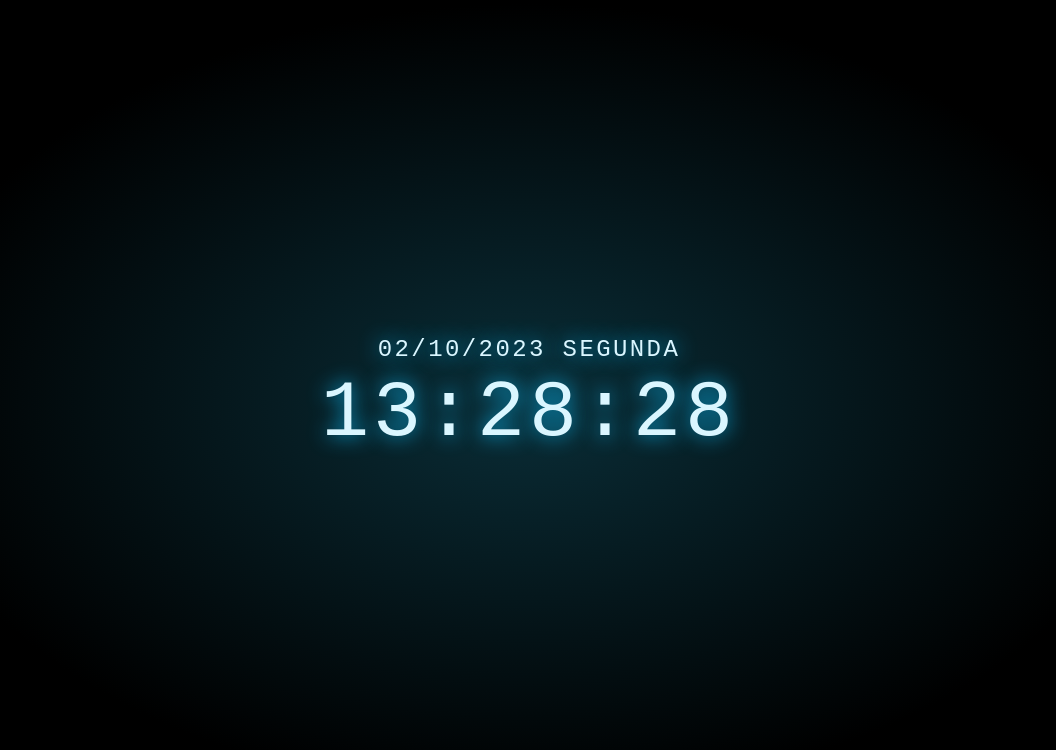
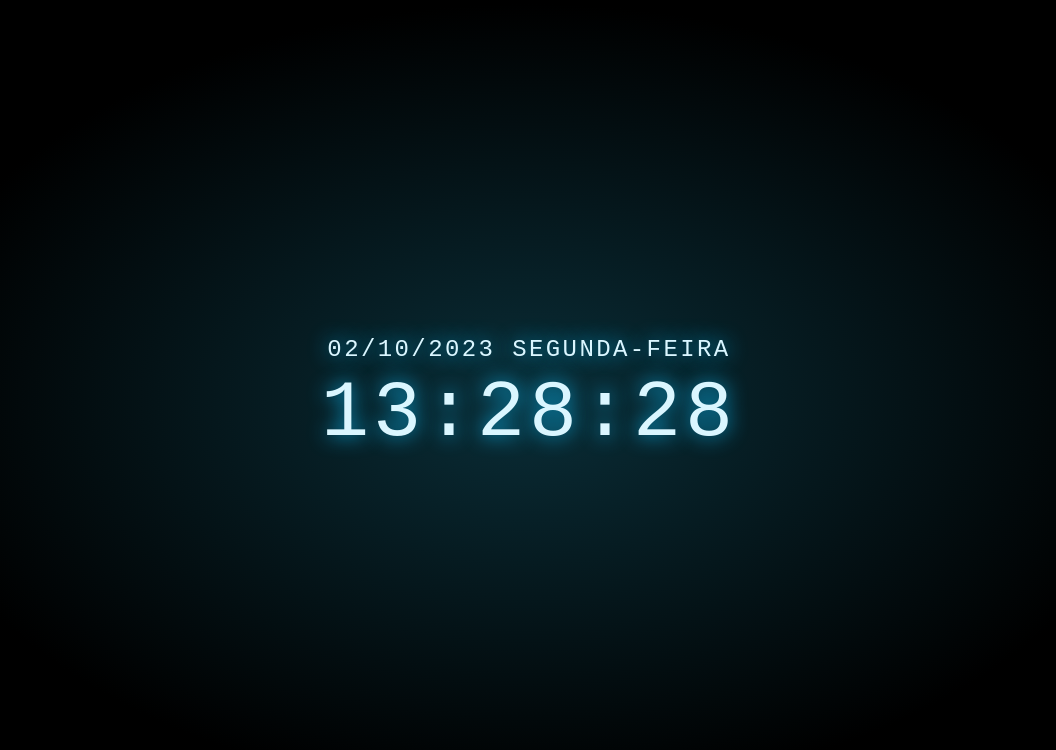
Before and after one commit to drewneres/relogin, a plain HTML site: page relogin/index.html in a window 1280 px wide. Shown: the whole page, without its empty margins (111-1167 px from the left). Drawn offline with Linux system fonts and the light colour scheme.

Commit message:
Update index.html

```diff
--- a/relogin/index.html
+++ b/relogin/index.html
@@ -12,7 +12,7 @@
         </div>
 
         <script>
-            const WEEK = ["DOMINGO", "SEGUNDA", "TERÇA", "QUARTA", "QUINTA", "SEXTA", "SÁBADO"];
+            const WEEK = ["DOMINGO", "SEGUNDA-FEIRA", "TERÇA-FEIRA", "QUARTA-FEIRA", "QUINTA-FEIRA", "SEXTA-FEIRA", "SÁBADO"];
             const MESES = ["Janeiro", "Fevereiro", "Março", "Abril", "Maio", "Junho", "Julho", "Agosto", "Setembro", "Outubro", "Novembro", "Dezembro"];
 
             function updateTime() {
```
